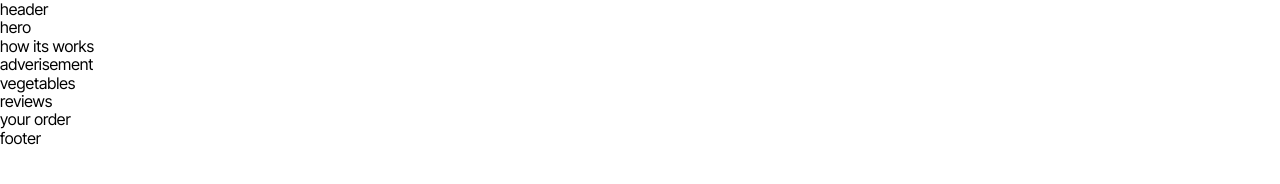
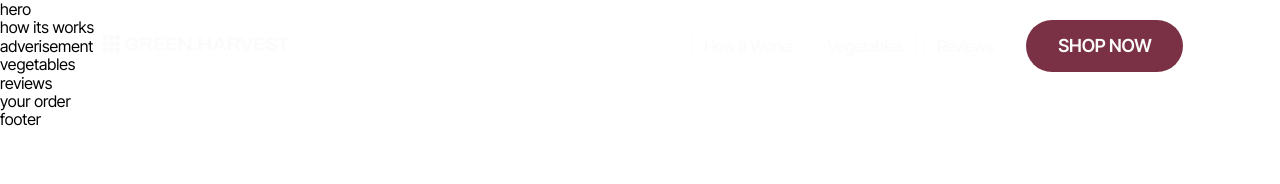
Before and after one commit to GoitStudentsWorks/html-css_112_CollyWolly9798, a website built with Vite: page src/index.html in a window 1280 px wide. Built offline with nearby package versions, Linux system fonts and the light colour scheme.

Commit message:
header almost done

```diff
--- a/src/css/header.css
+++ b/src/css/header.css
@@ -1 +1,96 @@
 /* header */
+.page-header {
+  position: absolute;
+  top: 20px;
+  z-index: 10;
+  width: 100%;
+}
+.header-container {
+  display: flex;
+  align-items: center;
+  justify-content: space-between;
+}
+
+.header-nav-list {
+  display: none;
+}
+
+.header-button {
+  display: none;
+}
+.header-menu-button {
+  display: flex;
+  justify-content: center;
+  align-items: center;
+  width: 32px;
+  height: 32px;
+  border: none;
+  background-color: transparent;
+}
+.header-menu-img {
+  stroke-width: 3px;
+  stroke: #fbfbfb;
+}
+
+@media only screen and (min-width: 768px) {
+  .header-logo {
+    width: 194px;
+    height: 18px;
+  }
+  .header-menu-button {
+    width: 40px;
+    height: 40px;
+  }
+}
+
+@media only screen and (min-width: 1280px) {
+  .header-logo-link {
+    margin-right: 397px;
+  }
+  .header-wrapper {
+    display: flex;
+    justify-content: center;
+    align-items: center;
+    gap: 20px;
+  }
+  .header-nav-list {
+    display: flex;
+    justify-content: center;
+    align-items: center;
+    gap: 8px;
+  }
+  .header-nav-el {
+    border: 1px solid rgba(251, 251, 251, 0.4);
+    border-radius: 12px;
+    padding: 12px 0;
+    font-weight: 500;
+    font-size: 16px;
+    line-height: 1.25;
+    letter-spacing: -0.02em;
+    text-align: center;
+    color: #fbfbfb;
+    white-space: nowrap;
+  }
+  .header-button {
+    display: flex;
+    justify-content: center;
+    align-items: center;
+    border-radius: 30px;
+    width: 157px;
+    height: 52px;
+    background-color: #7a3145;
+    font-weight: 600;
+    font-size: 18px;
+    line-height: 1.11111;
+    letter-spacing: -0.01em;
+    text-transform: uppercase;
+    color: #fbfbfb;
+    border: #7a3145;
+  }
+  .header-menu-button {
+    display: none;
+  }
+  .header-nav-el-link {
+    padding: 12px;
+  }
+}
--- a/src/partials/header.html
+++ b/src/partials/header.html
@@ -1 +1,30 @@
-<header>header</header>
+<header class="page-header">
+  <div class="container header-container">
+    <a class="header-logo-link" href="/index.html">
+      <svg class="header-logo" width="168" height="16">
+        <use href="/img/icons.svg#icon-logo-mobile"></use>
+      </svg>
+    </a>
+    <div class="header-wrapper">
+      <nav class="header-nav">
+        <ul class="header-nav-list">
+          <li class="header-nav-el">
+            <a class="header-nav-el-link" href="">How It Works</a>
+          </li>
+          <li class="header-nav-el">
+            <a class="header-nav-el-link" href="">Vegetables</a>
+          </li>
+          <li class="header-nav-el">
+            <a class="header-nav-el-link" href="">Reviews</a>
+          </li>
+        </ul>
+      </nav>
+      <button class="header-button" type="button">Shop now</button>
+      <button class="header-menu-button" type="menu">
+        <svg class="header-menu-img" width="32" height="32">
+          <use href="/img/icons.svg#icon-open-btn"></use>
+        </svg>
+      </button>
+    </div>
+  </div>
+</header>
```
